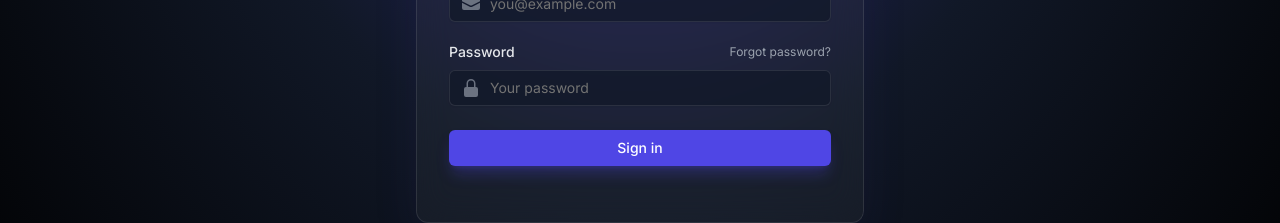
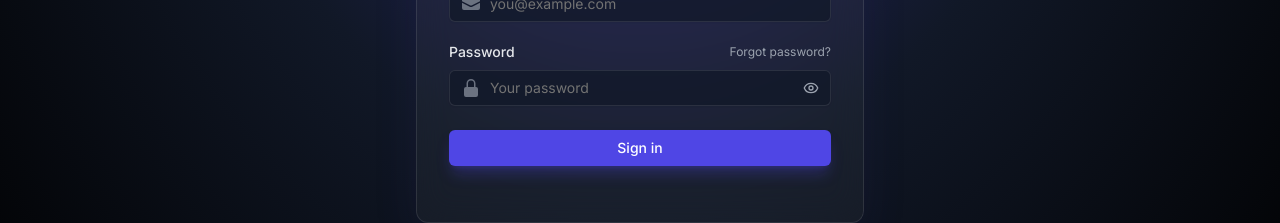
Before and after one commit to rafaelporto-dev/Lynkr, a Next.js app: page /sign-in in a window 1280 px wide. Shown: the part 395-618 px from the top of the page. Built offline with nearby package versions, Linux system fonts and the light colour scheme; no server answers.

Commit message:
Adiciona componente PasswordInput e substitui campos de senha nas páginas de login, registro e redefinição de senha para melhorar a usabilidade e a segurança.

```diff
--- a/src/app/(auth)/sign-in/page.tsx
+++ b/src/app/(auth)/sign-in/page.tsx
@@ -1,6 +1,7 @@
 import { signInAction } from "@/app/actions";
 import { FormMessage, Message } from "@/components/form-message";
 import Navbar from "@/components/navbar";
+import { PasswordInput } from "@/components/password-input";
 import { SubmitButton } from "@/components/submit-button";
 import { Input } from "@/components/ui/input";
 import { Label } from "@/components/ui/label";
@@ -92,13 +93,14 @@ export default async function SignInPage({ searchParams }: LoginProps) {
                     </Link>
                   </div>
                   <div className="relative group">
-                    <Input
+                    <div className="relative">
+                      <PasswordInput
                         id="password"
-                      type="password"
                         name="password"
                         placeholder="Your password"
                         required
                         className="w-full pl-10 bg-gray-900/70 border-white/10 focus:border-indigo-500 focus:ring-indigo-500/30 transition-all duration-300 text-gray-200"
+                        iconClassName="text-gray-400 hover:text-indigo-400"
                       />
                       <div className="absolute inset-y-0 left-0 flex items-center pl-3 pointer-events-none text-gray-500 group-focus-within:text-indigo-400 transition-colors duration-300">
                         <svg
@@ -113,6 +115,7 @@ export default async function SignInPage({ searchParams }: LoginProps) {
                             clipRule="evenodd"
                           />
                         </svg>
+                      </div>
                     </div>
                     <div className="absolute inset-0 rounded-md border border-indigo-500/0 group-focus-within:border-indigo-500/50 pointer-events-none transition-all duration-300"></div>
                   </div>
--- a/src/app/(auth)/sign-up/page.tsx
+++ b/src/app/(auth)/sign-up/page.tsx
@@ -6,6 +6,7 @@ import Link from "next/link";
 import { SmtpMessage } from "../smtp-message";
 import { signUpAction } from "@/app/actions";
 import Navbar from "@/components/navbar";
+import { PasswordInput } from "@/components/password-input";
 
 export default async function Signup(props: {
   searchParams: Promise<Message & { username?: string }>;
@@ -143,14 +144,15 @@ export default async function Signup(props: {
                     Password
                   </Label>
                   <div className="relative group">
-                    <Input
+                    <div className="relative">
+                      <PasswordInput
                         id="password"
-                      type="password"
                         name="password"
                         placeholder="Your password"
                         minLength={6}
                         required
                         className="w-full pl-10 bg-gray-900/70 border-white/10 focus:border-indigo-500 focus:ring-indigo-500/30 transition-all duration-300 text-gray-200"
+                        iconClassName="text-gray-400 hover:text-indigo-400"
                       />
                       <div className="absolute inset-y-0 left-0 flex items-center pl-3 pointer-events-none text-gray-500 group-focus-within:text-indigo-400 transition-colors duration-300">
                         <svg
@@ -165,6 +167,7 @@ export default async function Signup(props: {
                             clipRule="evenodd"
                           />
                         </svg>
+                      </div>
                     </div>
                     <div className="absolute inset-0 rounded-md border border-indigo-500/0 group-focus-within:border-indigo-500/50 pointer-events-none transition-all duration-300"></div>
                   </div>
--- a/src/app/dashboard/reset-password/page.tsx
+++ b/src/app/dashboard/reset-password/page.tsx
@@ -1,6 +1,7 @@
 import { resetPasswordAction } from "@/app/actions";
 import { FormMessage, Message } from "@/components/form-message";
 import Navbar from "@/components/navbar";
+import { PasswordInput } from "@/components/password-input";
 import { SubmitButton } from "@/components/submit-button";
 import { Input } from "@/components/ui/input";
 import { Label } from "@/components/ui/label";
@@ -23,7 +24,9 @@ export default async function ResetPassword(props: {
       <div className="flex flex-1 items-center justify-center px-4 py-12">
         <div className="w-full max-w-md space-y-8">
           <div className="text-center">
-            <h1 className="text-2xl font-bold tracking-tight text-white">Reset your password</h1>
+            <h1 className="text-2xl font-bold tracking-tight text-white">
+              Reset your password
+            </h1>
             <p className="mt-2 text-sm text-gray-400">
               Please enter your new password below
             </p>
@@ -32,7 +35,9 @@ export default async function ResetPassword(props: {
           <div className="rounded-xl border border-gray-800 bg-gray-900 p-8">
             <form className="space-y-6">
               <div className="space-y-2 text-center">
-                <h1 className="text-3xl font-semibold tracking-tight text-white">Reset password</h1>
+                <h1 className="text-3xl font-semibold tracking-tight text-white">
+                  Reset password
+                </h1>
                 <p className="text-sm text-gray-300">
                   Please enter your new password below.
                 </p>
@@ -43,27 +48,30 @@ export default async function ResetPassword(props: {
                   <Label htmlFor="password" className="text-sm font-medium">
                     New password
                   </Label>
-                  <Input
+                  <PasswordInput
                     id="password"
-                    type="password"
                     name="password"
                     placeholder="New password"
                     required
                     className="w-full"
+                    iconClassName="text-gray-400 hover:text-gray-600"
                   />
                 </div>
 
                 <div className="space-y-2">
-                  <Label htmlFor="confirmPassword" className="text-sm font-medium">
+                  <Label
+                    htmlFor="confirmPassword"
+                    className="text-sm font-medium"
+                  >
                     Confirm password
                   </Label>
-                  <Input
+                  <PasswordInput
                     id="confirmPassword"
-                    type="password"
                     name="confirmPassword"
                     placeholder="Confirm password"
                     required
                     className="w-full"
+                    iconClassName="text-gray-400 hover:text-gray-600"
                   />
                 </div>
               </div>
--- /dev/null
+++ b/src/components/password-input.tsx
@@ -0,0 +1,53 @@
+"use client";
+
+import * as React from "react";
+import { Eye, EyeOff } from "lucide-react";
+import { Input } from "./ui/input";
+import { cn } from "../lib/utils";
+
+export interface PasswordInputProps
+  extends Omit<React.InputHTMLAttributes<HTMLInputElement>, "type"> {
+  className?: string;
+  iconClassName?: string;
+}
+
+const PasswordInput = React.forwardRef<HTMLInputElement, PasswordInputProps>(
+  ({ className, iconClassName, ...props }, ref) => {
+    const [showPassword, setShowPassword] = React.useState(false);
+
+    const togglePasswordVisibility = () => {
+      setShowPassword(!showPassword);
+    };
+
+    return (
+      <div className="relative">
+        <Input
+          type={showPassword ? "text" : "password"}
+          className={className}
+          ref={ref}
+          {...props}
+        />
+        <button
+          type="button"
+          onClick={togglePasswordVisibility}
+          className={cn(
+            "absolute inset-y-0 right-0 flex items-center pr-3 text-gray-500 hover:text-gray-700 focus:outline-none transition-colors duration-200",
+            iconClassName
+          )}
+          tabIndex={-1}
+          aria-label={showPassword ? "Hide password" : "Show password"}
+        >
+          {showPassword ? (
+            <EyeOff className="h-4 w-4" />
+          ) : (
+            <Eye className="h-4 w-4" />
+          )}
+        </button>
+      </div>
+    );
+  }
+);
+
+PasswordInput.displayName = "PasswordInput";
+
+export { PasswordInput };
```
Lines whose indentation alone changed are shown as unchanged.
